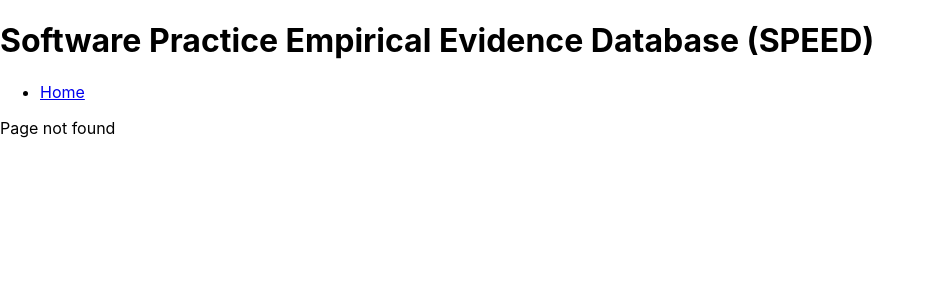
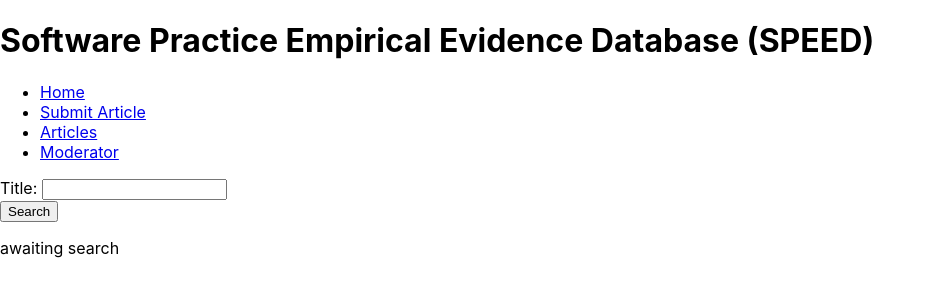
Before and after one commit to Tamati-Rudd/SPEED-Frontend, a React (Create React App) app: page /articles in a window 1280 px wide. Before the commit this address led to /404. Shown: the top 300 px of the page, without its empty margins (0-935 px from the left). Built offline with nearby package versions, Linux system fonts and the light colour scheme; no server answers.

Commit message:
Update on Moderate page
Update on Moderate page

```diff
--- a/src/App.js
+++ b/src/App.js
@@ -1,7 +1,11 @@
 import { Route, Routes, NavLink, BrowserRouter, Navigate } from 'react-router-dom';
 import Home from './pages/Home';
 import NotFound from './pages/NotFound';
+import ViewArticles from './pages/ViewArticles';
+import SubmitArticle from './pages/SubmitArticle';
+import Moderator from './pages/ModerateArticle';
 import './App.css';
+import ModerateArticle from './pages/ModerateArticle';
 
 function App() {
   return (
@@ -10,10 +14,16 @@
           <h1>Software Practice Empirical Evidence Database (SPEED)</h1>
             <ul className="header">
               <li><NavLink exact to = "/">Home</NavLink></li>
+              <li><NavLink exact to = "/submit">Submit Article</NavLink></li>
+              <li><NavLink exact to = "/articles">Articles</NavLink></li>
+              <li><NavLink exact to = "/moderatearticle">Moderator</NavLink></li>
             </ul>
           <div className="content">
             <Routes>
               <Route exact path='/' element={<Home/>}/>
+              <Route exact path="/articles" element={<ViewArticles/>}/>
+              <Route exact path="/submit" element={<SubmitArticle/>}/>
+              <Route exact path="/moderateArticle" element={<ModerateArticle/>}/>
               <Route exact path="/404" element={<NotFound/>}/>
               <Route path="*" element={<Navigate to="/404" replace />}/>
             </Routes>
--- /dev/null
+++ b/src/Express.js
@@ -0,0 +1,44 @@
+import axios from "axios";
+
+export async function submitArticle(articleData) {
+    let data = {"title":articleData}
+    try {
+        let response = await axios.post("http://localhost:4000/submit/save", data, { timeout: 10000 });
+        if (response.status === 201) {
+            return 0;
+        }
+    } catch (error) { //500 or other error
+        console.error(error);
+        console.error("Network or server error");
+        return 1;
+    }
+}
+
+    export async function ViewArticle(articleData) {
+        let data = {"title":articleData}
+        try {
+            let response = await axios.get("http://localhost:4000/articles/view/", data, { timeout: 10000 });
+            if (response.status === 201) {
+                return response;
+            }
+        } catch (error) { //500 or other error
+            console.error(error);
+            console.error("Network or server error");
+            return 1;
+        }
+
+    }
+
+    export async function moderateArticle(articleData) {
+        let data = {"title":articleData}
+        try {
+            let response = await axios.get("http://localhost:4000/articles/view", data, { timeout: 10000 });
+            if (response.status === 201) {
+                return 0;
+            }
+        } catch (error) { //500 or other error
+            console.error(error);
+            console.error("Network or server error");
+            return 1;
+        }
+}
--- /dev/null
+++ b/src/pages/ModerateArticle.js
@@ -0,0 +1,46 @@
+import { React, useEffect, useState } from 'react';
+import { moderateArticle } from '../Express';
+
+export default function ModerateArticle() {
+    // testing page currently not working properly
+
+    //so far backend can retrieve data
+    //needs to be displayed to the frontend on the viewarticle page
+    //setSubmitted is the text that gets displayed
+    //title is the message that is sent into
+    // data is stored in localhost4000:article/view data needs to be displayed at localhost3000:articles/view
+
+    const [title, setTitle] = useState("");
+    const [submitted, setSubmitted] = useState("");
+
+    useEffect(() => {
+        console.log(title);
+    }, [title])
+
+    const onChangeTitle = (event) => {
+        setTitle(event.target.value);
+    }
+
+    const onClickSubmit = () => {
+        let result = moderateArticle(title).then(() => {
+            console.log(result);
+            setSubmitted(submitted); //this is displayed when pressing the serach button
+        })
+        .catch(() => {
+            console.error("An error occured");
+            setSubmitted("An error occured while attempting to submit your article. Please try again later");
+        })
+
+    }
+
+    return (
+        <div>
+            <form>
+                <label htmlFor='title'>Title: </label>
+                <input type="text" id="title" name="title" value={title} onChange={onChangeTitle}></input>
+            </form>
+            <button onClick={onClickSubmit}>Moderate</button>
+            <p>{submitted}</p>
+        </div>
+    )
+}
--- /dev/null
+++ b/src/pages/SubmitArticle.js
@@ -0,0 +1,38 @@
+import { React, useEffect, useState } from 'react';
+import { submitArticle } from '../Express';
+
+export default function SubmitArticle() {
+    const [title, setTitle] = useState("");
+    const [submitted, setSubmitted] = useState("");
+
+    useEffect(() => {
+        console.log(title);
+    }, [title])
+
+    const onChangeTitle = (event) => {
+        setTitle(event.target.value);
+    }
+
+    const onClickSubmit = () => {
+        let result = submitArticle(title).then(() => {
+            console.log(result);
+            setSubmitted("Your article has been submitted for review!");
+        })
+        .catch(() => {
+            console.error("An error occured");
+            setSubmitted("An error occured while attempting to submit your article. Please try again later");
+        })
+
+    }
+
+    return (
+        <div>
+            <form>
+                <label htmlFor='title'>Author: </label>
+                <input type="text" id="title" name="title" value={title} onChange={onChangeTitle}></input>
+            </form>
+            <button onClick={onClickSubmit}>Submit</button>
+            <p>{submitted}</p>
+        </div>
+    )
+}
--- /dev/null
+++ b/src/pages/ViewArticles.js
@@ -0,0 +1,44 @@
+import { React, useEffect, useState } from 'react';
+import { ViewArticle } from '../Express';
+import axios from 'axios';
+
+export default function ViewArticles() {
+    //currently using useEffect to get the articles from the collection without useing express.js
+    //currently displays the messages to the article page when serached with the correct data
+
+    const [title, setTitle] = useState("");
+    const [article, setArticle] = useState([]);
+    const [submitted, setSubmitted] = useState("");
+
+    useEffect(() => {
+        const getArticle = async() =>{
+            const res = await axios.get(`http://localhost:4000/articles/view/${submitted}`); //location of the article and submitted is the input from the user
+            setArticle(res.data);
+        }
+        getArticle();
+    }, [submitted])
+
+       const onChangeTitle = (event) => {
+        setTitle(event.target.value);
+    }
+
+
+
+    const onClickSubmit = (e) => {
+        setSubmitted(title)
+    }
+
+// the article map is used to display each column on the data that is stored in the collection
+// note for columns that do not store data it will be displayed as empty currently
+    return (
+        <div>
+            <form>
+                <label htmlFor='title'>Title: </label>
+                <input type="text" id="title" name="title" value={title} onChange={onChangeTitle}></input>
+            </form>
+            <button onClick={onClickSubmit}>Search</button>
+
+            <div >{submitted ? (article.map((a) => (<div key={a._id}>ID: {a._id}, TITLE: {a.title}</div>))) : (<p>awaiting search</p>)}</div>
+        </div>
+    )
+}
```
